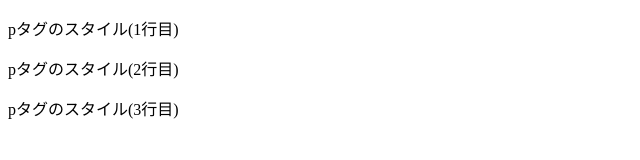
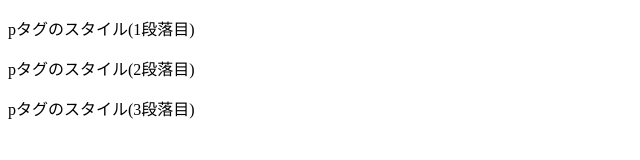
Before and after one commit to Kohinata-free/homepage-sample, a plain HTML site: page リスト3.html in a window 1280 px wide. Shown: the whole page, without its empty margins (0-640 px from the left). Drawn offline with Linux system fonts and the light colour scheme.

Commit message:
リスト3を修正

```diff
--- a/リスト3.html
+++ b/リスト3.html
@@ -7,8 +7,8 @@
 	<meta name="description" content="説明文">
 </head>
 <body>
-	<p>pタグのスタイル(1行目)</p>
-	<p>pタグのスタイル(2行目)</p>
-	<p>pタグのスタイル(3行目)</p>
+	<p>pタグのスタイル(1段落目)</p>
+	<p>pタグのスタイル(2段落目)</p>
+	<p>pタグのスタイル(3段落目)</p>
 </body>
 </html>
```
